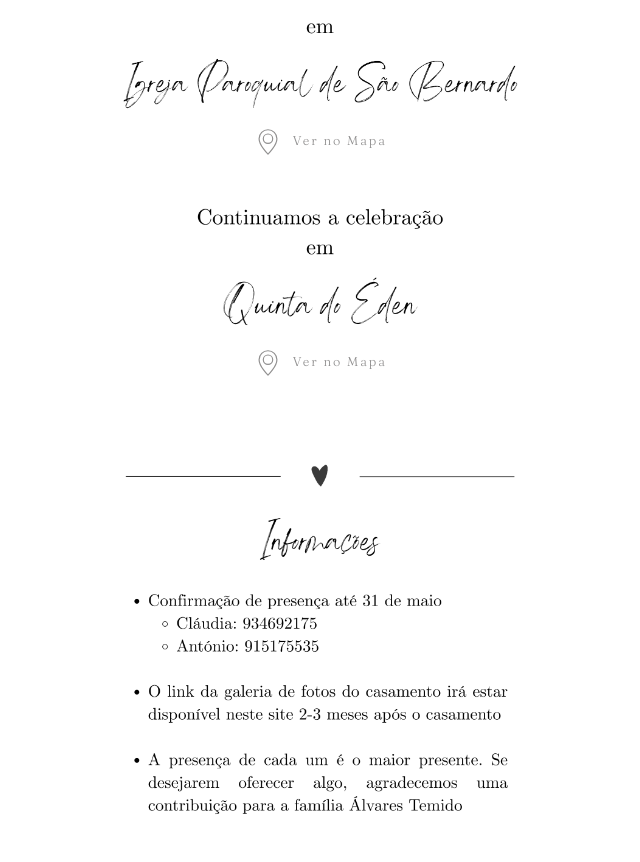
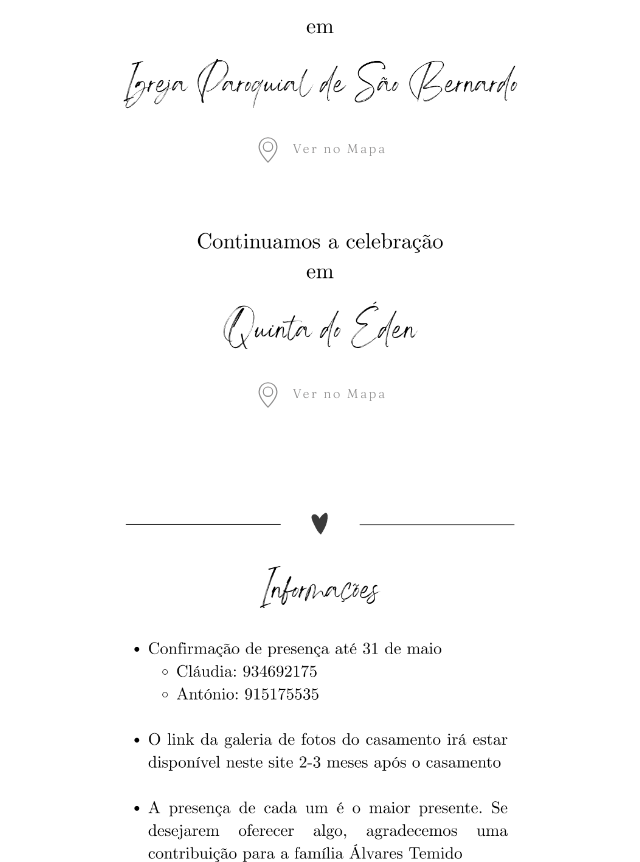
Before and after one commit to atemido/Claudia_Antonio, a plain HTML site: page index.html in a window 1280 px wide. Shown: the part 940-1802 px from the top of the page, without its empty margins (320-960 px from the left). Drawn offline with nearby package versions, Linux system fonts and the light colour scheme.

Commit message:
Refactor conviete.css for improved layout and styles
V3

```diff
--- a/conviete.css
+++ b/conviete.css
@@ -10,54 +10,55 @@
   --font-body: 'Cormorant Garamond', serif;
 }
 
-/* Hard reset — must come AFTER bootstrap to override it */
-*, *::before, *::after {
-  box-sizing: border-box;
-}
-
+/* Force full bleed on Chrome Android */
 html {
   margin: 0 !important;
   padding: 0 !important;
-  width: 100%;
+  width: 100vw !important;
+  max-width: 100% !important;
   overflow-x: hidden;
+  background-color: #ffffff;
 }
 
 body {
-  background-color: var(--cream);
   margin: 0 !important;
   padding: 0 !important;
-  width: 100%;
+  width: 100vw !important;
+  max-width: 100% !important;
   overflow-x: hidden;
+  background-color: #ffffff;
+  -webkit-text-size-adjust: 100%;
 }
 
-/* Only cap width and center on desktop (wider than any phone) */
+/* Only cap width and center on desktop */
 @media (min-width: 768px) {
   body {
-    max-width: 430px;
+    width: 430px !important;
+    max-width: 430px !important;
     margin: 0 auto !important;
   }
 }
 
 /* ---- Photos ---- */
 .photo-block {
-  width: 100%;
+  width: 100vw;
+  max-width: 100%;
   line-height: 0;
   margin: 0;
   padding: 0;
+  display: block;
 }
 
-/* Spacing between photos — use margin on the block, NOT padding on img */
-.photo-block.gap-top  { margin-top: 30px; }
+.photo-block.gap-top    { margin-top: 30px; }
 .photo-block.gap-bottom { margin-bottom: 15px; }
-.photo-block.gap-both { margin-top: 20px; margin-bottom: 40px; }
+.photo-block.gap-both   { margin-top: 20px; margin-bottom: 40px; }
 
 .wedding-img {
   width: 100%;
   display: block;
   object-fit: cover;
-  /* Never put padding on images — it creates white borders */
   padding: 0 !important;
-  margin: 0;
+  margin: 0 !important;
 }
 
 /* ---- Location section ---- */
@@ -65,8 +66,10 @@ body {
   display: flex;
   flex-direction: column;
   align-items: center;
-  padding: 0;
-  background-color: var(--cream);
+  padding-top: 0.5rem;
+  padding-bottom: 1rem;
+  background-color: #ffffff;
+  width: 100%;
 }
 
 .divider-line {
```
